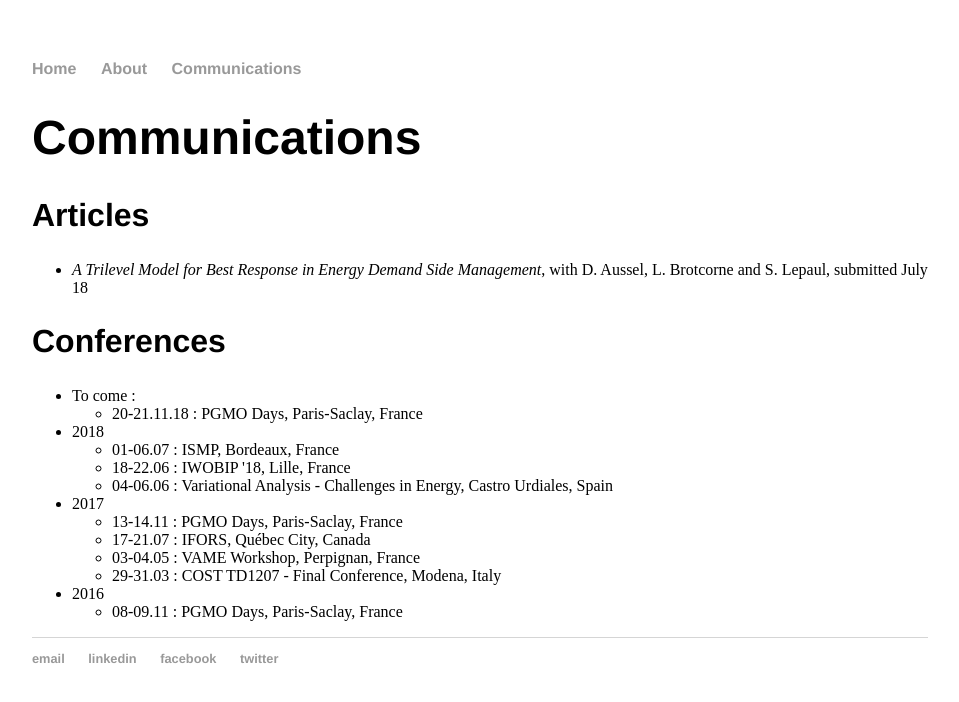
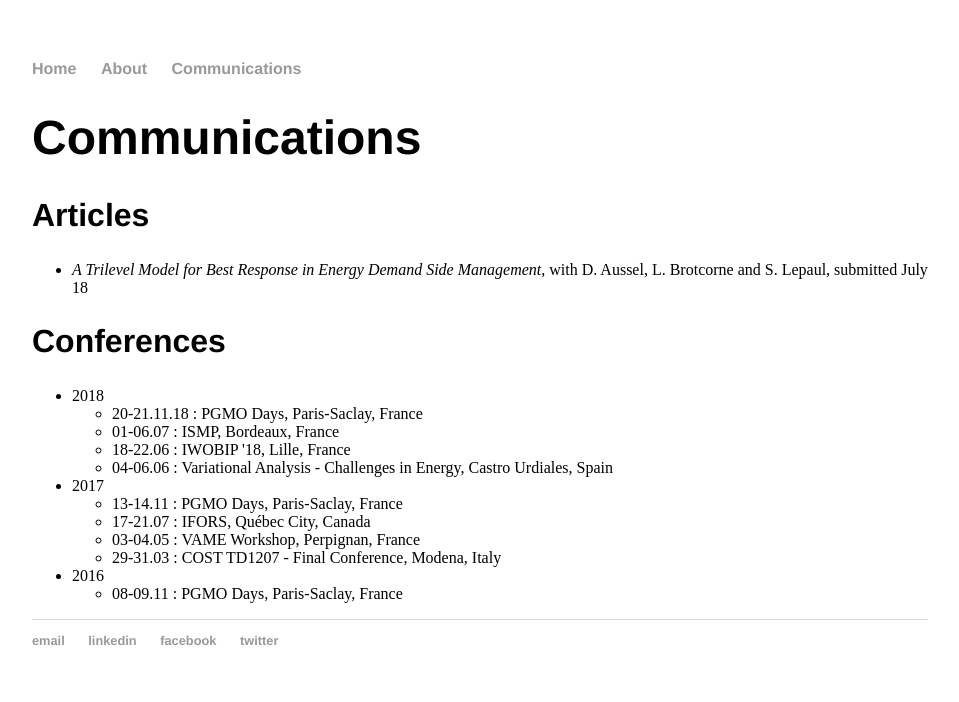
Before and after one commit to l-vn/l-vn.github.io, a Jekyll site: the page built from communications.html, in a window 1280 px wide. Shown: the top 702 px of the page, without its empty margins (160-1119 px from the left). Built offline with Jekyll 4.4.1, drawn with Linux system fonts in a browser that asks for light colours.

Commit message:
Communications actualized
PGMO days into past events

```diff
--- a/communications.html
+++ b/communications.html
@@ -10,13 +10,9 @@ title: Léonard von Niederhäusern
 	</ul>
 	<h2>Conferences</h2>
 	<ul>
-		<li>To come :
+		<li>2018
 			<ul>
 				<li>20-21.11.18 : PGMO Days, Paris-Saclay, France</li>
-			</ul>
-		</li>
-		<li>2018
-			<ul>
 				<li>01-06.07 : ISMP, Bordeaux, France</li>
 				<li>18-22.06 : IWOBIP '18, Lille, France</li>
 				<li>04-06.06 : Variational Analysis - Challenges in Energy, Castro Urdiales, Spain</li>
```
